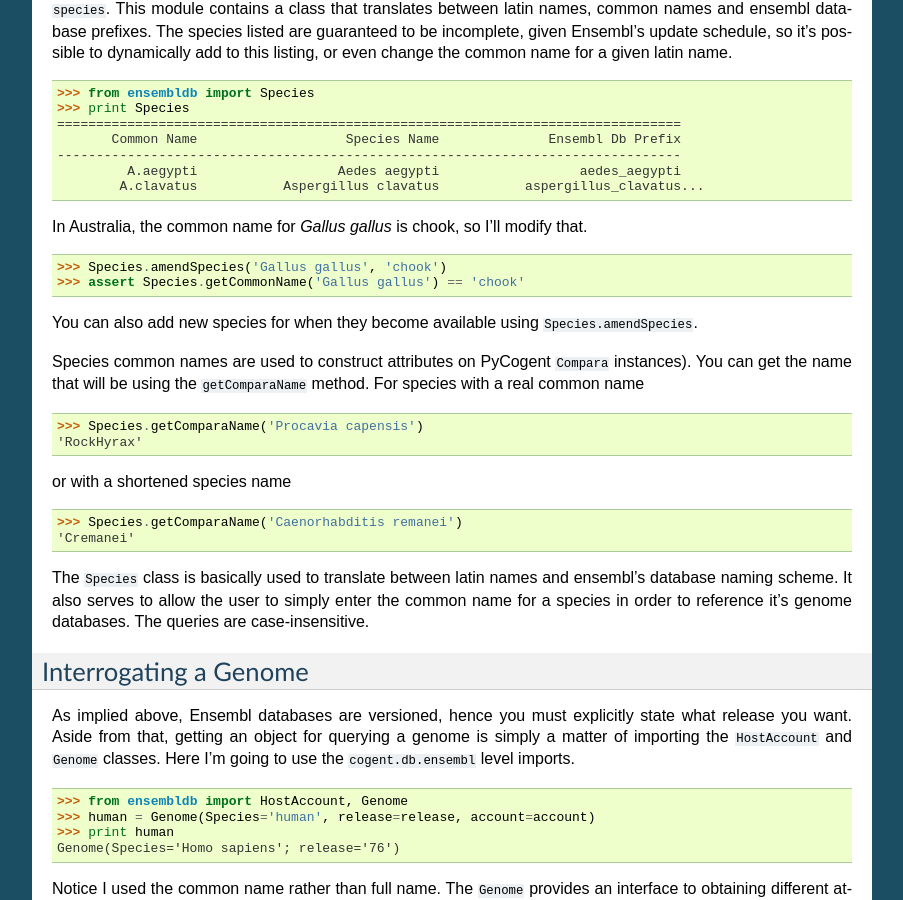
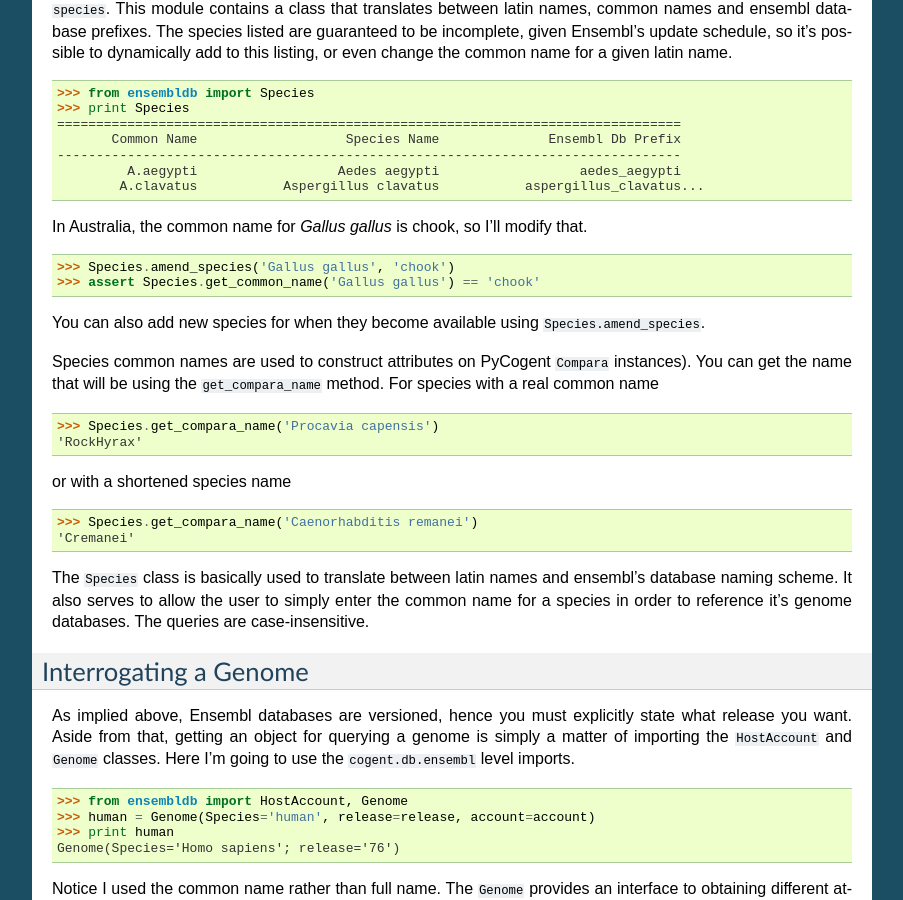
Before and after one commit to cogent3/ensembldb3, a Sphinx documentation site: the page built from doc/query_ensembl.rst, in a window 1280 px wide and 900 px high, scrolled down 909 px. Shown: the whole window, without its empty margins (198-1101 px from the left). Built offline with Sphinx 7.4.7, drawn with Linux system fonts in a browser that asks for light colours; formulas are drawn with MathJax 3; some of the changed text lies outside the part shown.

Commit message:
multiple changes across the code base for pep8 compliance

```diff
--- a/doc/query_ensembl.rst
+++ b/doc/query_ensembl.rst
@@ -54,23 +54,23 @@
 
 .. doctest::
 
-    >>> Species.amendSpecies('Gallus gallus', 'chook')
-    >>> assert Species.getCommonName('Gallus gallus') == 'chook'
+    >>> Species.amend_species('Gallus gallus', 'chook')
+    >>> assert Species.get_common_name('Gallus gallus') == 'chook'
 
-You can also add new species for when they become available using ``Species.amendSpecies``.
+You can also add new species for when they become available using ``Species.amend_species``.
 
-Species common names are used to construct attributes on PyCogent ``Compara`` instances). You can get the name that will be using the ``getComparaName`` method. For species with a real common name
+Species common names are used to construct attributes on PyCogent ``Compara`` instances). You can get the name that will be using the ``get_compara_name`` method. For species with a real common name
 
 .. doctest::
 
-    >>> Species.getComparaName('Procavia capensis')
+    >>> Species.get_compara_name('Procavia capensis')
     'RockHyrax'
 
 or with a shortened species name
 
 .. doctest::
 
-    >>> Species.getComparaName('Caenorhabditis remanei')
+    >>> Species.get_compara_name('Caenorhabditis remanei')
     'Cremanei'
 
 The ``Species`` class is basically used to translate between latin names and ensembl's database naming scheme. It also serves to allow the user to simply enter the common name for a species in order to reference it's genome databases. The queries are case-insensitive.
@@ -190,9 +190,9 @@
 
 .. doctest::
 
-    >>> print brca2.getCdsLengths()
+    >>> print brca2.get_cds_lengths()
     [10257, 10257]
-    >>> longest = brca2.getLongestCdsTranscript()
+    >>> longest = brca2.get_longest_cds_transcript()
     >>> print longest.Cds
     ATGCCTATTGGATCCAAA...
 
@@ -200,7 +200,7 @@
 
 .. doctest::
 
-    >>> annot_brca2 = brca2.getAnnotatedSeq(feature_types='gene')
+    >>> annot_brca2 = brca2.get_annotated_seq(feature_types='gene')
     >>> cds = annot_brca2.get_annotations_matching('CDS')[0].get_slice()
     >>> print cds
     ATGCCTATTGGATCCAAA...
@@ -369,7 +369,7 @@
     >>> print compara
     Compara(Species=('Homo sapiens', 'Mus musculus', 'Rattus norvegicus'); release=76...
 
-The ``Compara`` object loads the corresponding ``Genome``'s and attaches them to itself as named attributes (use ``Species.getComparaName`` to find out what the attribute will be). The genome instances are named according to their common name in CamelCase, or Scase. For instance, if we had created a ``Compara`` instance with the American pika species included, then that genome would be accessed as ``compara.AmericanPika``. Common names containing a '.' are treated differently. For instance, the common name for *Caenorhabditis remanei* is ``C.remanei`` which becomes ``compara.Cremanei``. We access the human genome in this ``Compara`` instance and conduct a gene search.
+The ``Compara`` object loads the corresponding ``Genome``'s and attaches them to itself as named attributes (use ``Species.get_compara_name`` to find out what the attribute will be). The genome instances are named according to their common name in CamelCase, or Scase. For instance, if we had created a ``Compara`` instance with the American pika species included, then that genome would be accessed as ``compara.AmericanPika``. Common names containing a '.' are treated differently. For instance, the common name for *Caenorhabditis remanei* is ``C.remanei`` which becomes ``compara.Cremanei``. We access the human genome in this ``Compara`` instance and conduct a gene search.
 
 .. doctest::
 
@@ -416,11 +416,11 @@
     >>> print orthologs.get_seqLengths()
     [40748, 84793, 47117]
 
-In addition there's a ``getMaxCdsLengths`` method for returning the lengths of the longest ``Cds`` from each member.
+In addition there's a ``get_max_cds_lengths`` method for returning the lengths of the longest ``Cds`` from each member.
 
 .. doctest::
 
-    >>> print orthologs.getMaxCdsLengths()
+    >>> print orthologs.get_max_cds_lengths()
     [10032, 10257, 9990]
 
 You can also obtain the sequences as a ``cogent`` ``SequenceCollection`` (unaligned), with the ability to have those sequences annotated as described above. The sequences are named in accordance with their genomic coordinates.
```
Also changed, not shown: doc/ensembl_snips.rst (+9 -9 lines), 15 other files.
